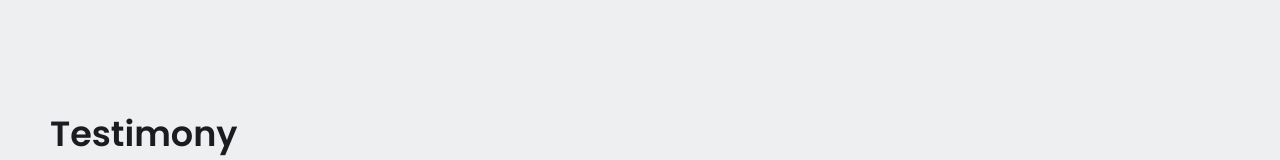
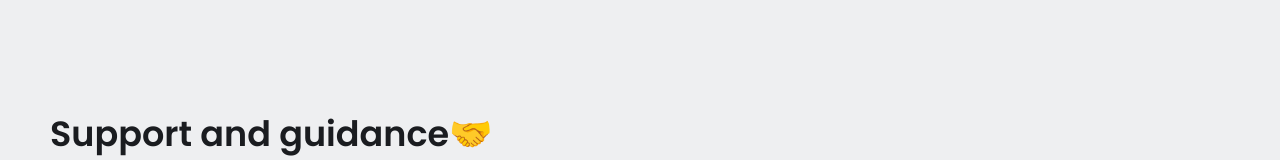
Before and after one commit to hussam-ghanem/hussam-ghanem.github.io, a website built with Parcel: page index.html in a window 1280 px wide. Shown: the part 792-952 px from the top of the page. Built offline with nearby package versions, Linux system fonts and the light colour scheme.

Commit message:
update the testimony title

```diff
--- a/index.html
+++ b/index.html
@@ -121,7 +121,7 @@
         </div>
       </section>
       <section id="testimony" class="testimony-section">
-        <h2>Testimony</h2>
+        <h2>Support and guidance🤝</h2>
 
         <div class="group">
           <div class="person-details">
@@ -129,15 +129,13 @@
             <p>Ahmad Al Abed</p>
             <p>Full-stack developer</p>
           </div>
-
           <div class="text">
             I am deeply grateful for the invaluable support and guidance
             provided by Ahmad Al Abed, an exceptional full-stack developer.
             Throughout my journey, his expertise and encouragement have been
             instrumental in my growth and development. You can learn more about
             his impressive work and connect with him through his LinkedIn
-            profile:
-            <a
+            profile:<a
               href="https://www.linkedin.com/in/ahmadd-alabed?utm_source=share&utm_campaign=share_via&utm_content=profile&utm_medium=ios_app"
               >here</a
             >
```
